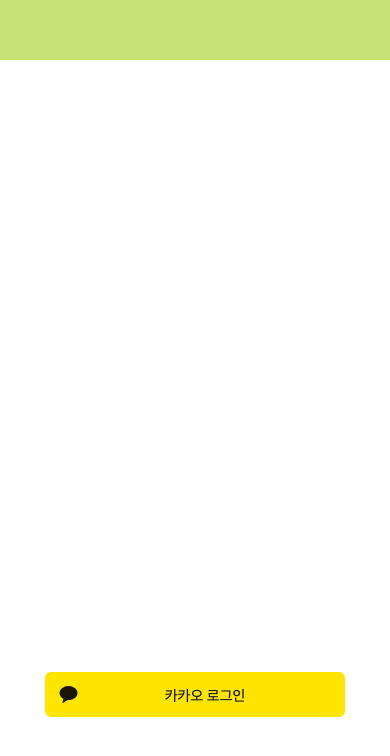
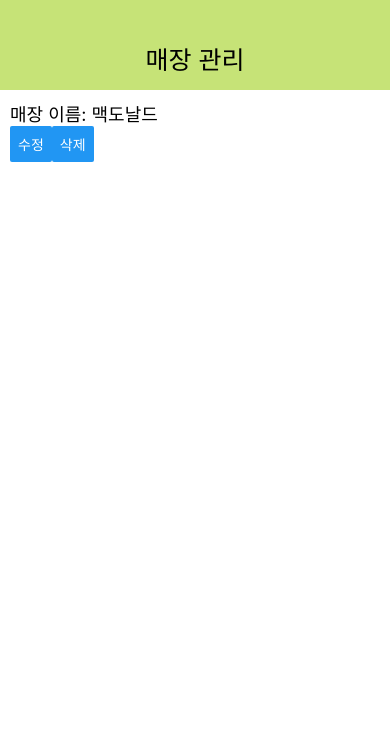
Before and after one commit to OTIKLO/peaCheck, a React Native app: screen /Shop_management in a window 390 px wide. Before the commit this address had no page. Shown: the top 756 px of the page. Built offline with nearby package versions, Linux system fonts and the light colour scheme; grey boxes are pictures that could not be loaded.

Commit message:
매장관리 등록중

```diff
--- a/App.js
+++ b/App.js
@@ -5,6 +5,7 @@ import { NavigationContainer } from "@react-navigation/native";
 import { createStackNavigator } from "@react-navigation/stack";
 import Start from "./screens/Start";
 import Main from "./screens/Main";
+import Shop_management from "./screens/Shop_management";
 
 export default function App() {
   const Stack = createStackNavigator();
@@ -13,6 +14,7 @@ export default function App() {
       <Stack.Navigator initialRouteName="Start">
         <Stack.Screen name="Start" component={Start} options={{ headerShown:false}} />
         <Stack.Screen name="Main" component={Main} options={{ headerShown:false}} />
+        <Stack.Screen name="Shop_management" component={Shop_management} options={{ headerShown:false}} />
       </Stack.Navigator>
     </NavigationContainer>
   );
--- a/screens/Main.js
+++ b/screens/Main.js
@@ -11,7 +11,7 @@ function Main({ navigation }) {
                 <Text style={styles.titleText}>
                     완두체크
                 </Text>
-                <TouchableOpacity>
+                <TouchableOpacity onPress={() => navigation.navigate('Shop_management')}>
                     <AntDesign style={styles.plusbtn} name="plussquareo" size={40} color="black" />
                 </TouchableOpacity>
             </View>
--- /dev/null
+++ b/screens/Shop_management.js
@@ -0,0 +1,57 @@
+import React from "react";
+import { View, Text, StyleSheet, TouchableOpacity, Button } from "react-native";
+import { theme } from "../Color";
+
+function Shop_management({navigation}) {
+    return (
+        <View style={styles.container}>
+            <View style={styles.header}>
+                <Text style={styles.headerText}>매장 관리</Text>
+            </View>
+            <View style={styles.shopmanagement}>
+                <View>
+                    <Text style={styles.shoptext}>매장 이름: 맥도날드</Text>
+                    <View style={styles.shopbutton}>
+                        <Button style={styles.shopbtn_update} title="수정"></Button>
+                        <Button style={styles.shopbtn_delete} title="삭제"></Button>
+                    </View>
+                </View>
+            </View>
+        </View>
+    );
+}
+const styles = StyleSheet.create({
+    container: {
+      flex: 1,
+      backgroundColor: 'white'
+    },
+    header: {
+      height: 90,
+      backgroundColor: theme.light_green,
+      alignItems:'center'
+    },
+    headerText: {
+        marginTop: 40,
+        fontSize: 25,
+    },
+    shopmanagement: {
+        backgroundColor: 'white',
+        height: '100%',
+        marginLeft: 10,
+        marginTop: 10,
+        marginRight: 10,
+    },
+    shoptext: {
+        fontSize: 18,
+    },
+    shopbutton: {
+        flexDirection:"row",
+    },
+    shopbtn_delete: {
+        backgroundColor: theme.dark_green,
+    },
+    shopbtn_update: {
+
+    }
+  });
+export default Shop_management;
```
